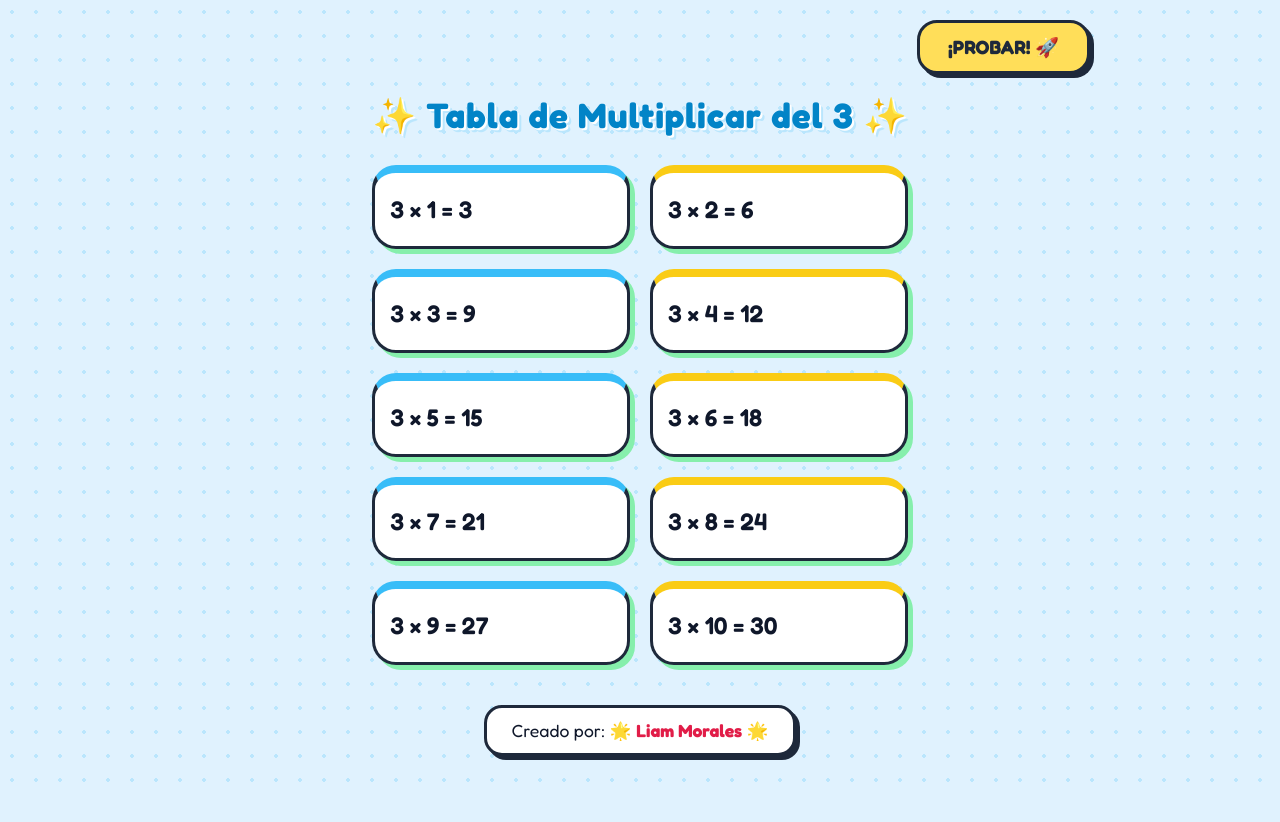
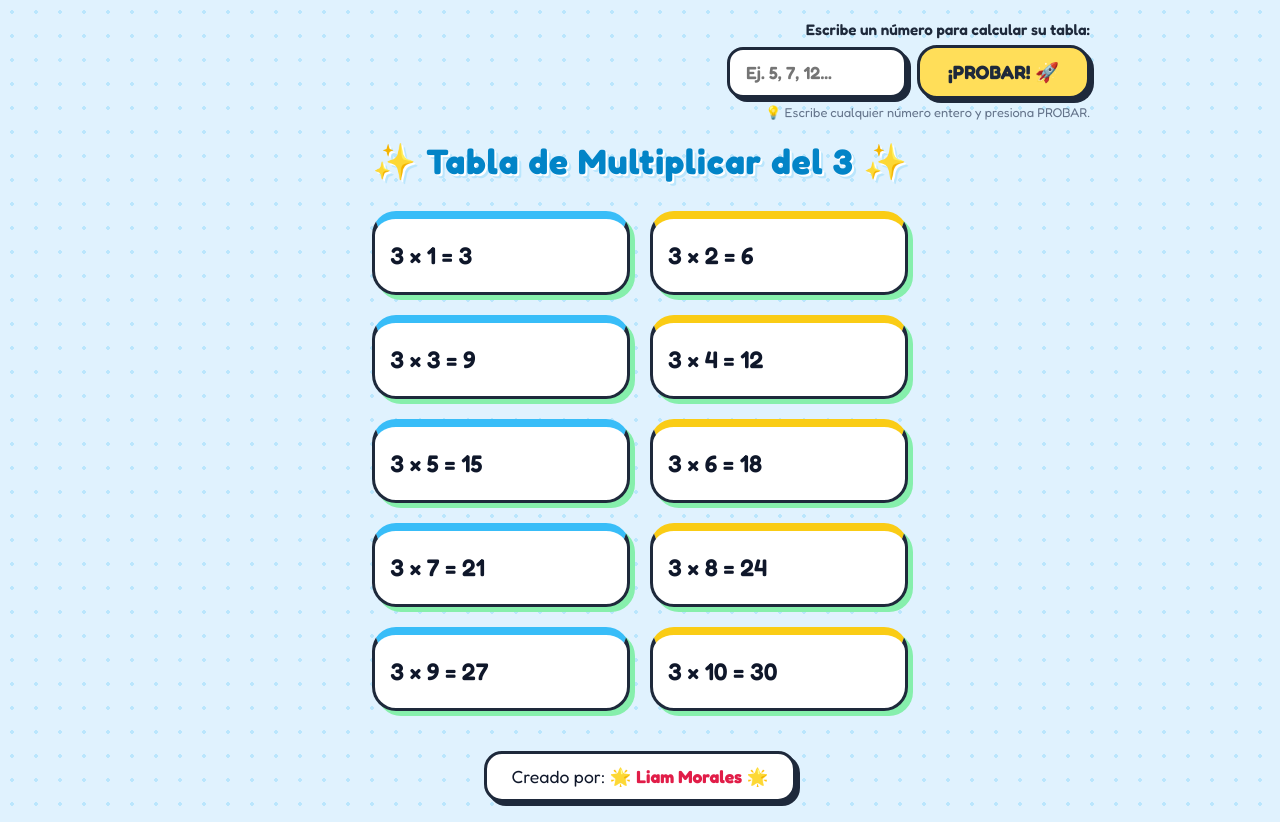
Before and after one commit to LiamAMM/ejercicios_for, a plain HTML site: page multipllicar.html in a window 1280 px wide. Before the commit the page ends 800 px from the top, so only its background shows below. Drawn offline with Linux system fonts and the light colour scheme.

Commit message:
Mejorar la interfaz grafica para que sea mas intuitiva asi como crear la funcion generarTablas para que al usar un numero se cree una tabla de manera automatica

```diff
--- a/multiplicar.css
+++ b/multiplicar.css
@@ -10,9 +10,11 @@
 
 body {
     font-family: 'Fredoka', 'Comic Sans MS', cursive, sans-serif;
-    background-color: #e0f2fe; /* Azul pastel suave */
+    background-color: #e0f2fe;
+    /* Azul pastel suave */
     background-image: radial-gradient(#bae6fd 2px, transparent 2px);
-    background-size: 24px 24px; /* Patrón sutil de puntos de fondo */
+    background-size: 24px 24px;
+    /* Patrón sutil de puntos de fondo */
     color: #1e293b;
     display: flex;
     flex-direction: column;
@@ -32,7 +34,8 @@ body {
 
 /* Estilos del botón PROBAR (Estilo Sticker Caricatura) */
 .btn-probar {
-    background-color: #ffde59; /* Amarillo alegre */
+    background-color: #ffde59;
+    /* Amarillo alegre */
     color: #1e293b;
     border: 3px solid #1e293b;
     padding: 12px 28px;
@@ -41,13 +44,15 @@ body {
     font-weight: 700;
     border-radius: 20px;
     cursor: pointer;
-    box-shadow: 4px 4px 0px #1e293b; /* Sombra marcada estilo comic */
+    box-shadow: 4px 4px 0px #1e293b;
+    /* Sombra marcada estilo comic */
     transition: transform 0.2s cubic-bezier(0.68, -0.55, 0.265, 1.55), background-color 0.2s;
 }
 
 .btn-probar:hover {
     background-color: #ffcd38;
-    transform: translateY(-4px) scale(1.05); /* Efecto rebote */
+    transform: translateY(-4px) scale(1.05);
+    /* Efecto rebote */
     box-shadow: 6px 6px 0px #1e293b;
 }
 
@@ -68,7 +73,8 @@ h1 {
     font-size: 2.2rem;
     font-weight: 700;
     margin-bottom: 28px;
-    color: #0284c7; /* Azul brillante */
+    color: #0284c7;
+    /* Azul brillante */
     text-shadow: 2px 2px 0px #ffffff, 4px 4px 0px #bae6fd;
     letter-spacing: 1px;
 }
@@ -87,7 +93,8 @@ h1 {
     padding: 22px 15px;
     border-radius: 24px;
     border: 3.5px solid #1e293b;
-    box-shadow: 5px 5px 0px #86efac; /* Sombra verde pastel estilo sticker */
+    box-shadow: 5px 5px 0px #86efac;
+    /* Sombra verde pastel estilo sticker */
     font-size: 1.5rem;
     font-weight: 600;
     color: #0f172a;
@@ -98,18 +105,22 @@ h1 {
 
 /* Animación de rebote al pasar el cursor sobre las tarjetas */
 .fila:hover {
-    transform: translateY(-8px) rotate(-1deg); /* Ligera inclinación divertida */
+    transform: translateY(-8px) rotate(-1deg);
+    /* Ligera inclinación divertida */
     box-shadow: 8px 12px 0px #4ade80;
-    background-color: #f0fdf4; /* Cambio a un fondo verde pastel tenue */
+    background-color: #f0fdf4;
+    /* Cambio a un fondo verde pastel tenue */
 }
 
 /* Colores alternados en los bordes superiores de las tarjetas */
 .fila:nth-child(odd) {
-    border-top: 8px solid #38bdf8; /* Azul */
+    border-top: 8px solid #38bdf8;
+    /* Azul */
 }
 
 .fila:nth-child(even) {
-    border-top: 8px solid #facc15; /* Amarillo */
+    border-top: 8px solid #facc15;
+    /* Amarillo */
 }
 
 /* Pie de página con diseño infantil */
@@ -125,5 +136,60 @@ h1 {
 }
 
 .footer strong {
-    color: #e11d48; /* Rojo rosado vibrante */
+    color: #e11d48;
+    /* Rojo rosado vibrante */
 }
+
+.caja-texto {
+    padding: 12px 16px;
+    font-family: 'Fredoka', sans-serif;
+    font-size: 1.1rem;
+    font-weight: 600;
+    color: #1e293b;
+    background-color: #ffffff;
+    border: 3px solid #1e293b;
+    border-radius: 16px;
+    box-shadow: 4px 4px 0px #1e293b;
+    outline: none;
+    width: 180px;
+    transition: transform 0.2s ease, box-shadow 0.2s ease;
+}
+
+.caja-texto:focus {
+    transform: translateY(-2px);
+    box-shadow: 6px 6px 0px #1e293b;
+    border-color: #0284c7;
+}
+
+/* Para ocultar las flechas por defecto de los campos numéricos en varios navegadores */
+.caja-texto::-webkit-inner-spin-button,
+.caja-texto::-webkit-outer-spin-button {
+    -webkit-appearance: none;
+    margin: 0;
+}
+
+/* Contenedor de instrucciones y controles */
+.instrucciones-box {
+    display: flex;
+    flex-direction: column;
+    align-items: flex-end;
+    gap: 6px;
+}
+
+.lbl-instruccion {
+    font-size: 0.95rem;
+    font-weight: 600;
+    color: #1e293b;
+}
+
+.grupo-control {
+    display: flex;
+    align-items: center;
+    gap: 10px;
+}
+
+.txt-ayuda {
+    font-size: 0.8rem;
+    color: #64748b;
+    font-weight: 500;
+}
--- a/multiplicar.js
+++ b/multiplicar.js
@@ -1,9 +1,21 @@
 function generarTablas() {
     let contenedor = document.getElementById("tabla");
-    let contenido = "";
+    let numero = document.getElementById("txtTabla").value;
+
+    // Validación si el campo está vacío
+    if (numero === "") {
+        alert("Por favor, ingresa un número para generar la tabla.");
+        return;
+    }
+
+    let contenido = '<h1>✨ Tabla de Multiplicar del ' + numero + ' ✨</h1>';
+    contenido = contenido + '<div class="tabla">';
+
     for (let i = 1; i <= 10; i++) {
-        contenido = contenido + '<div class="fila">5 × ' + i + ' = ' + (5 * i) + '</div>';
+        contenido = contenido + '<div class="fila">' + numero + ' × ' + i + ' = ' + (numero * i) + '</div>';
     }
+
+    contenido = contenido + '</div>';
 
     contenedor.innerHTML = contenido;
 }
--- a/multipllicar.html
+++ b/multipllicar.html
@@ -10,12 +10,19 @@
 
 <body>
 
-    <!-- Botón en la parte superior -->
+    <!-- Botón e Instrucciones en la parte superior -->
     <header class="header-top">
-        <button class="btn-probar" onclick="generarTablas()">¡PROBAR! 🚀</button>
+        <div class="instrucciones-box">
+            <label for="txtTabla" class="lbl-instruccion">Escribe un número para calcular su tabla:</label>
+            <div class="grupo-control">
+                <input type="number" id="txtTabla" class="caja-texto" placeholder="Ej. 5, 7, 12..." min="1">
+                <button class="btn-probar" onclick="generarTablas()">¡PROBAR! 🚀</button>
+            </div>
+            <span class="txt-ayuda">💡 Escribe cualquier número entero y presiona PROBAR.</span>
+        </div>
     </header>
 
-    <!-- Contenido principal: Tabla del 3 -->
+    <!-- Contenido principal: Tabla de Multiplicar -->
     <main class="contenedor" id="tabla">
         <h1>✨ Tabla de Multiplicar del 3 ✨</h1>
 
```
